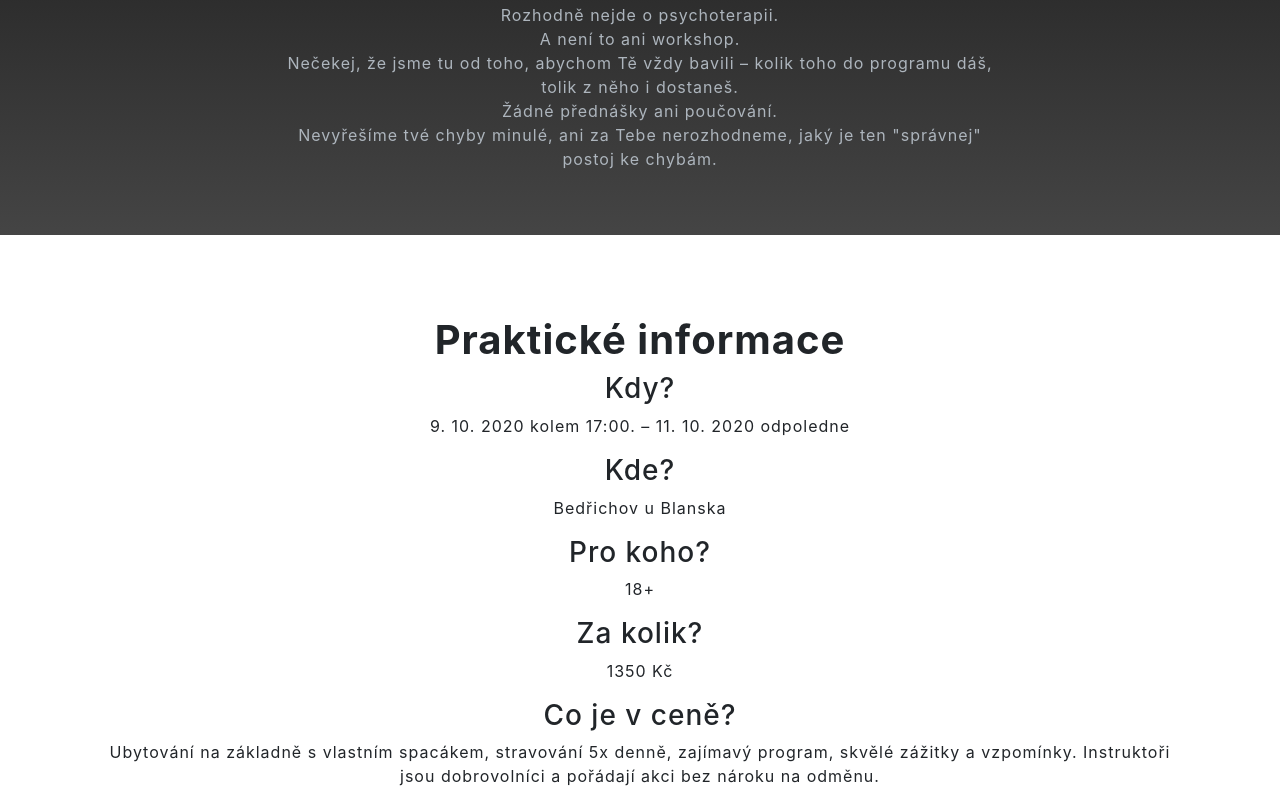
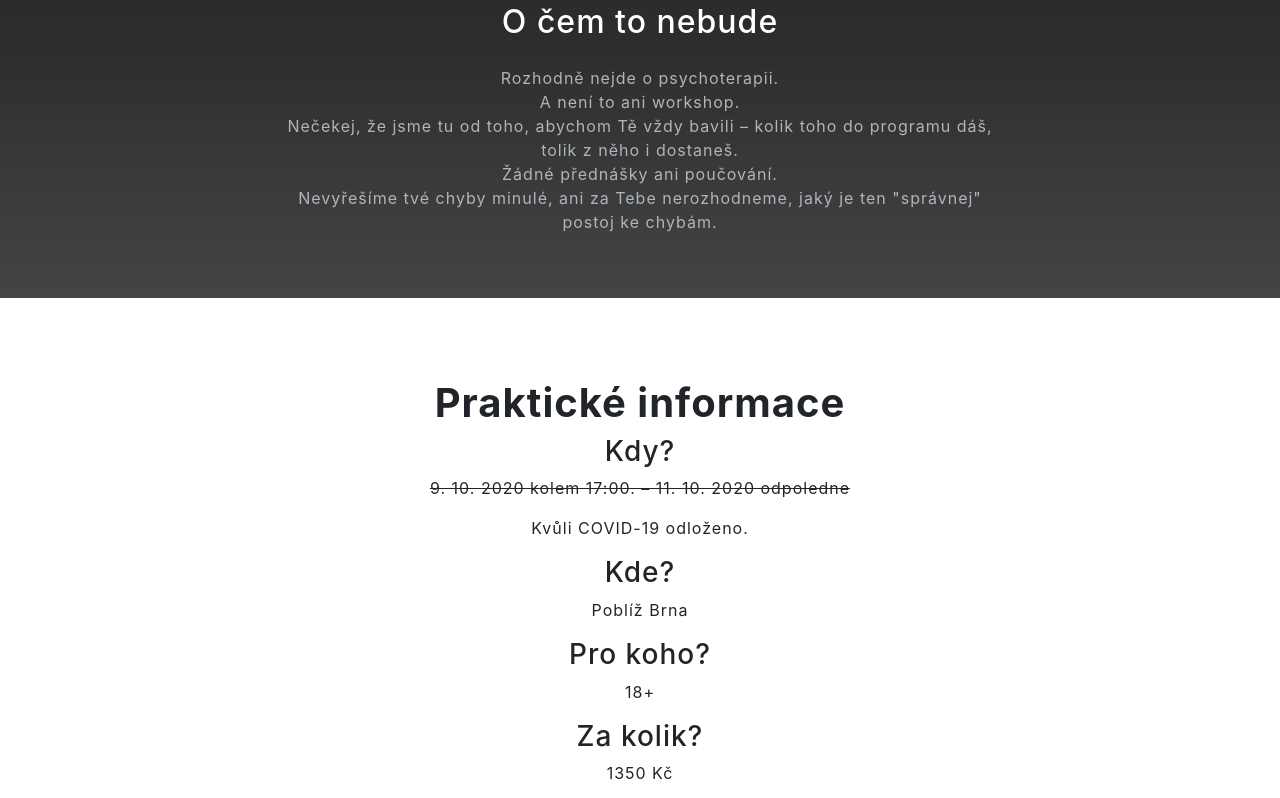
Before and after one commit to InstruktoriBrno/bezchybi-web, a website with bundled scripts: page index.html in a window 1280 px wide. Shown: the part 1590-2388 px from the top of the page. Built offline with nearby package versions, Linux system fonts and the light colour scheme.

Commit message:
Update index.html

```diff
--- a/index.html
+++ b/index.html
@@ -79,6 +79,7 @@
     <div class="container">
       <div class="row">
         <div class="col-lg-8 mx-auto">
+          <h2 class="mb-4">Akce byla kvůli COVID-19 odložena!</h2>
           <h2 class="mb-4">O chybách</h2>
           <p><i>
             Člověk je tvor chybující,<br/>
@@ -127,9 +128,10 @@
           <div class="text-center">
             <h1><b>Praktické informace</b></h1>
             <h3>Kdy?</h3>
-            <p>9. 10. 2020 kolem 17:00. – 11. 10. 2020 odpoledne</p>
+            <p><strike>9. 10. 2020 kolem 17:00. – 11. 10. 2020 odpoledne</strike></p>
+            <p>Kvůli COVID-19 odloženo.</p>
             <h3>Kde?</h3>
-            <p>Bedřichov u Blanska</p>
+            <p>Poblíž Brna</p>
             <h3>Pro koho?</h3>
             <p>18+</p>
             <h3>Za kolik?</h3>
```
